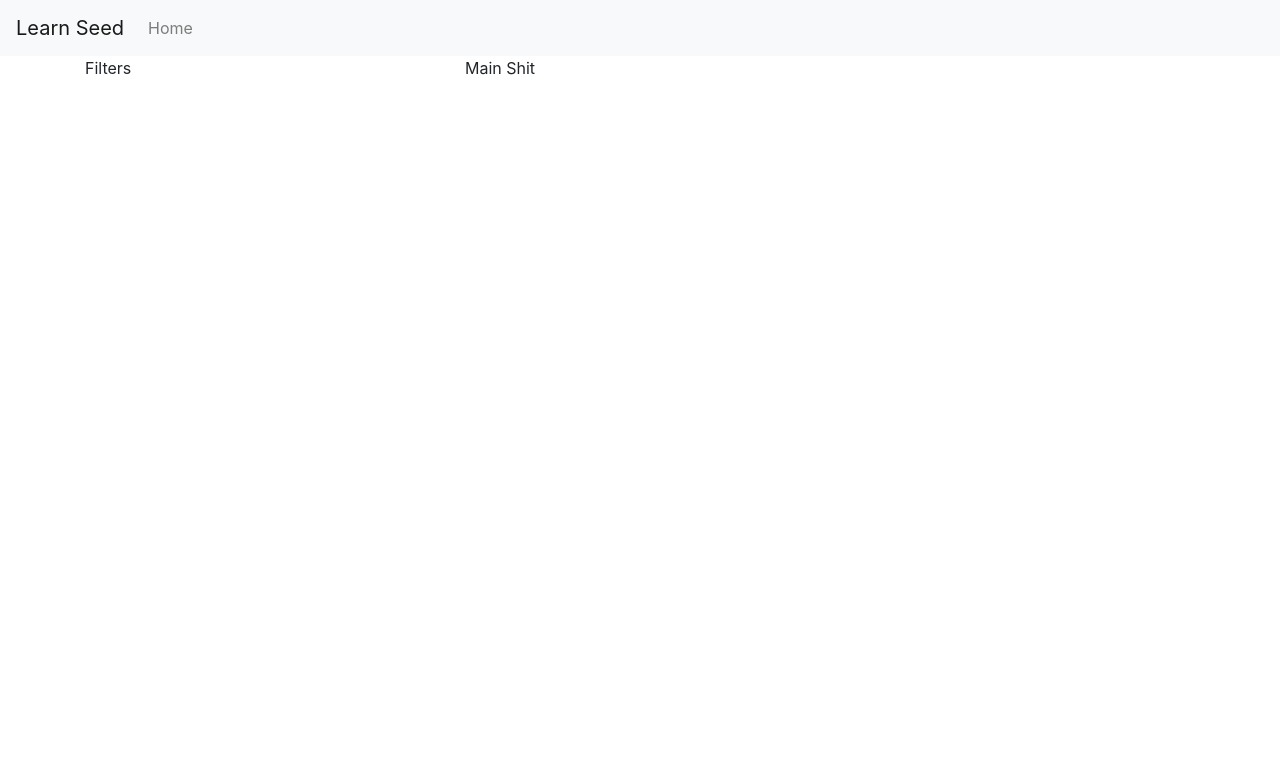
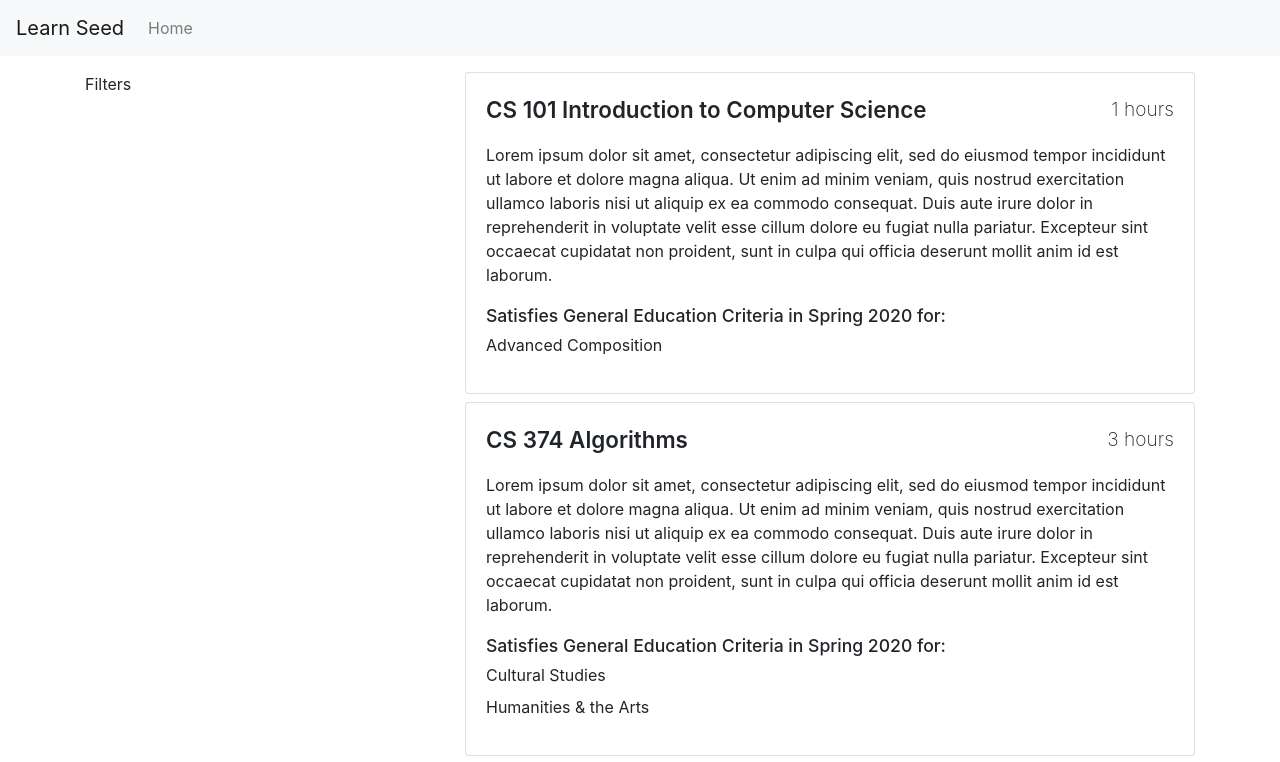
Before and after one commit to Stutive/stutive-ui, a React (Create React App) app: page / in a window 1280 px wide. Shown: the top 762 px of the page. Built offline with nearby package versions, Linux system fonts and the light colour scheme.

Commit message:
Add geneds to Courses fixture, display all courses on CourseExplorerView

```diff
--- a/package.json
+++ b/package.json
@@ -17,6 +17,7 @@
     "react-scripts": "3.3.0",
     "redux": "^4.0.4",
     "redux-thunk": "^2.3.0",
+    "reselect": "^4.0.0",
     "styled-components": "^4.4.1"
   },
   "scripts": {
--- a/src/components/CoursePreviewCard.js
+++ b/src/components/CoursePreviewCard.js
@@ -31,7 +31,8 @@ const CoursePreviewCard = ({
   title,
   creditHours,
   description,
-  generalEducationRequirements
+  generalEducationRequirements,
+  ...props
 }) => {
   const renderSatisfiedGeneralEducationCriteria = () => {
     if (
@@ -54,7 +55,7 @@ const CoursePreviewCard = ({
     );
   };
   return (
-    <UICard>
+    <UICard {...props}>
       <UIFlex align="center" wrap="wrap">
         <Title>{title}</Title>
         <CreditHours>{creditHours}</CreditHours>
--- a/src/containers/CourseExplorerView.js
+++ b/src/containers/CourseExplorerView.js
@@ -7,10 +7,11 @@ import UIContainer from '../UIComponents/containers/UIContainer';
 import CoursePreviewCard from '../components/CoursePreviewCard';
 
 import { fetch } from '../actions/Courses';
+import { getAllCourses } from '../selectors/courses';
 
 import NavigationBar from './NavigationBar';
 
-const CourseExplorer = ({ fetch }) => {
+const CourseExplorer = ({ courses, fetch }) => {
   useEffect(() => {
     fetch();
   }, [fetch]);
@@ -18,13 +19,29 @@ const CourseExplorer = ({ fetch }) => {
   return (
     <>
       <NavigationBar />
-      <UIContainer>
+      <UIContainer className="mt-3">
         <Row>
           <Col lg={4}>
             <p>Filters</p>
           </Col>
-          <Col lg={4}>
-            <p> Main Shit</p>
+          <Col lg={8}>
+            {courses.map(course => {
+              const key = `${course.get('subject')} ${course.get('number')}`;
+
+              const title = `${course.get('subject')} ${course.get(
+                'number'
+              )} ${course.get('name')}`;
+              return (
+                <CoursePreviewCard
+                  key={key}
+                  creditHours={course.get('creditHours')}
+                  className="mb-2"
+                  description={course.get('description')}
+                  generalEducationRequirements={course.get('generalEducation')}
+                  title={title}
+                />
+              );
+            })}
           </Col>
         </Row>
       </UIContainer>
@@ -32,8 +49,13 @@ const CourseExplorer = ({ fetch }) => {
   );
 };
 
+const mapStateToProps = state => {
+  return {
+    courses: getAllCourses(state)
+  };
+};
 const mapDispatchToProps = {
   fetch
 };
 
-export default connect(null, mapDispatchToProps)(CourseExplorer);
+export default connect(mapStateToProps, mapDispatchToProps)(CourseExplorer);
--- a/src/fixtures/Courses.js
+++ b/src/fixtures/Courses.js
@@ -1,42 +1,46 @@
 export const COURSES_RESPONSE = [
   {
-    id: 1,
+    id: '1',
     name: 'Introduction to Computer Science',
     description:
       'Lorem ipsum dolor sit amet, consectetur adipiscing elit, sed do eiusmod tempor incididunt ut labore et dolore magna aliqua. Ut enim ad minim veniam, quis nostrud exercitation ullamco laboris nisi ut aliquip ex ea commodo consequat. Duis aute irure dolor in reprehenderit in voluptate velit esse cillum dolore eu fugiat nulla pariatur. Excepteur sint occaecat cupidatat non proident, sunt in culpa qui officia deserunt mollit anim id est laborum.',
-    hours: '1 hours',
+    creditHours: '1 hours',
     subject: 'CS',
     number: '101',
-    department: ['CS']
+    department: ['CS'],
+    generalEducation: ['ACP']
   },
   {
-    id: 2,
+    id: '2',
     name: 'Algorithms',
     description:
       'Lorem ipsum dolor sit amet, consectetur adipiscing elit, sed do eiusmod tempor incididunt ut labore et dolore magna aliqua. Ut enim ad minim veniam, quis nostrud exercitation ullamco laboris nisi ut aliquip ex ea commodo consequat. Duis aute irure dolor in reprehenderit in voluptate velit esse cillum dolore eu fugiat nulla pariatur. Excepteur sint occaecat cupidatat non proident, sunt in culpa qui officia deserunt mollit anim id est laborum.',
-    hours: '3 hours',
+    creditHours: '3 hours',
     subject: 'CS',
     number: '374',
-    department: ['CS']
+    department: ['CS'],
+    generalEducation: ['CS', 'HUM']
   },
   {
-    id: 3,
+    id: '3',
     name: 'Data Structures',
     description:
       'Lorem ipsum dolor sit amet, consectetur adipiscing elit, sed do eiusmod tempor incididunt ut labore et dolore magna aliqua. Ut enim ad minim veniam, quis nostrud exercitation ullamco laboris nisi ut aliquip ex ea commodo consequat. Duis aute irure dolor in reprehenderit in voluptate velit esse cillum dolore eu fugiat nulla pariatur. Excepteur sint occaecat cupidatat non proident, sunt in culpa qui officia deserunt mollit anim id est laborum.',
-    hours: '4 hours',
+    creditHours: '4 hours',
     subject: 'CS',
     number: '225',
-    department: ['CS']
+    department: ['CS'],
+    generalEducation: []
   },
   {
-    id: 4,
+    id: '4',
     name: 'Computer Architecture',
     description:
       'Lorem ipsum dolor sit amet, consectetur adipiscing elit, sed do eiusmod tempor incididunt ut labore et dolore magna aliqua. Ut enim ad minim veniam, quis nostrud exercitation ullamco laboris nisi ut aliquip ex ea commodo consequat. Duis aute irure dolor in reprehenderit in voluptate velit esse cillum dolore eu fugiat nulla pariatur. Excepteur sint occaecat cupidatat non proident, sunt in culpa qui officia deserunt mollit anim id est laborum.',
-    hours: '3 hours',
+    creditHours: '3 hours',
     subject: 'CS',
     number: '223',
-    department: ['CS']
+    department: ['CS'],
+    generalEducation: ['SBS', 'QR']
   }
 ];
--- a/src/reducers/Courses.js
+++ b/src/reducers/Courses.js
@@ -10,7 +10,6 @@ function allIds(state = List([]), action) {
   switch (action.type) {
     case COURSE_FETCH.RECEIVE: {
       const { allIds } = action;
-      console.log(allIds);
       const allIdsImmutable = List(allIds);
 
       return state.merge(allIdsImmutable);
--- /dev/null
+++ b/src/selectors/courses.js
@@ -0,0 +1,15 @@
+import { createSelector } from 'reselect';
+
+const getAllIds = state => state.courses.allIds;
+const getById = state => state.courses.byId;
+
+export const getAllCourses = createSelector(
+  [getAllIds, getById],
+  (allIds, byId) => {
+    if (!allIds || allIds.length === 0) {
+      return [];
+    }
+
+    return allIds.map(id => byId.get(id));
+  }
+);
```
Also changed, not shown: 1 other file (tests, documents, lock files or other folders).
